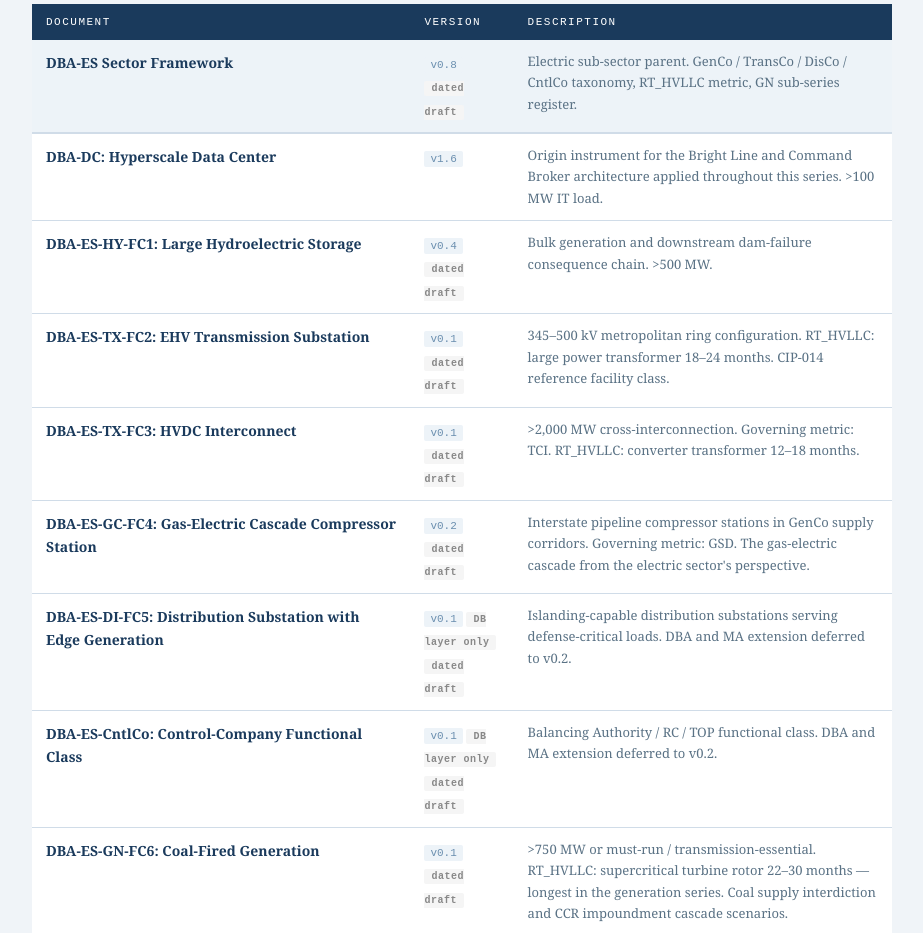
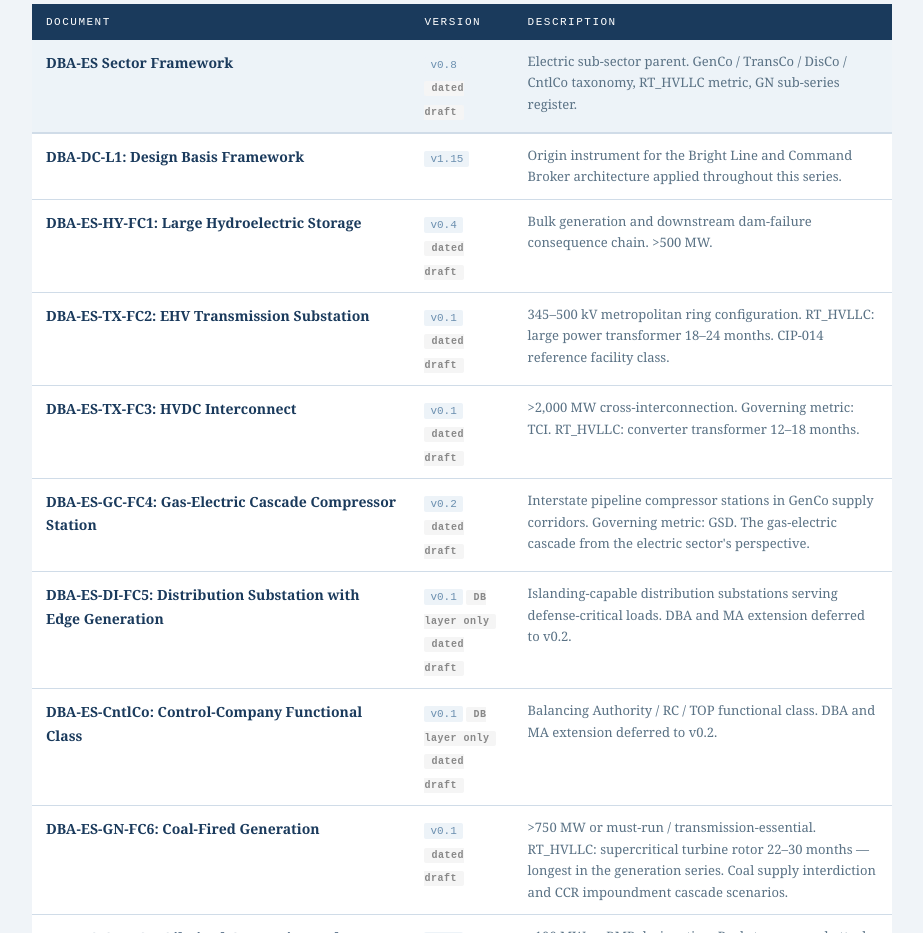
Before and after one commit to scubanuke/dba-en-navigation, a plain HTML site: page index.html in a window 1280 px wide. Shown: the part 1660-2593 px from the top of the page, without its empty margins (178-1101 px from the left). Drawn offline with Linux system fonts and the light colour scheme.

Commit message:
Repoint DBA-DC row to DBA-DC-L1 (FC1 withdrawn)
DBA-DC-FC1_Hyperscale_Design_Basis.pdf was removed from the publications
mirror in ce1080f, leaving the Electric-section DBA-DC row returning 404.
Point it at dba-dc/DBA-DC-L1_Design_Basis_Framework.pdf (v1.15), update the
label and version, and drop the FC1-specific ">100 MW IT load" note.

Co-Authored-By: Claude Opus 5.5 <noreply@anthropic.com>
Claude-Session: https://claude.ai/code/session_016237NErKoh56chqCzfvKt9

```diff
--- a/index.html
+++ b/index.html
@@ -485,9 +485,9 @@
           <td>Electric sub-sector parent. GenCo / TransCo / DisCo / CntlCo taxonomy, RT_HVLLC metric, GN sub-series register.</td>
         </tr>
         <tr>
-          <td><a class="doc-link" href="https://scubanuke.github.io/publications/dba-dc/DBA-DC-FC1_Hyperscale_Design_Basis.pdf">DBA-DC: Hyperscale Data Center</a></td>
-          <td><span class="ver">v1.6</span></td>
-          <td>Origin instrument for the Bright Line and Command Broker architecture applied throughout this series. &gt;100 MW IT load.</td>
+          <td><a class="doc-link" href="https://scubanuke.github.io/publications/dba-dc/DBA-DC-L1_Design_Basis_Framework.pdf">DBA-DC-L1: Design Basis Framework</a></td>
+          <td><span class="ver">v1.15</span></td>
+          <td>Origin instrument for the Bright Line and Command Broker architecture applied throughout this series.</td>
         </tr>
         <tr>
           <td><a class="doc-link" href="https://scubanuke.github.io/publications/dba-en/DBA-ES-HY-FC1_Hydroelectric_Storage.pdf">DBA-ES-HY-FC1: Large Hydroelectric Storage</a></td>
```
